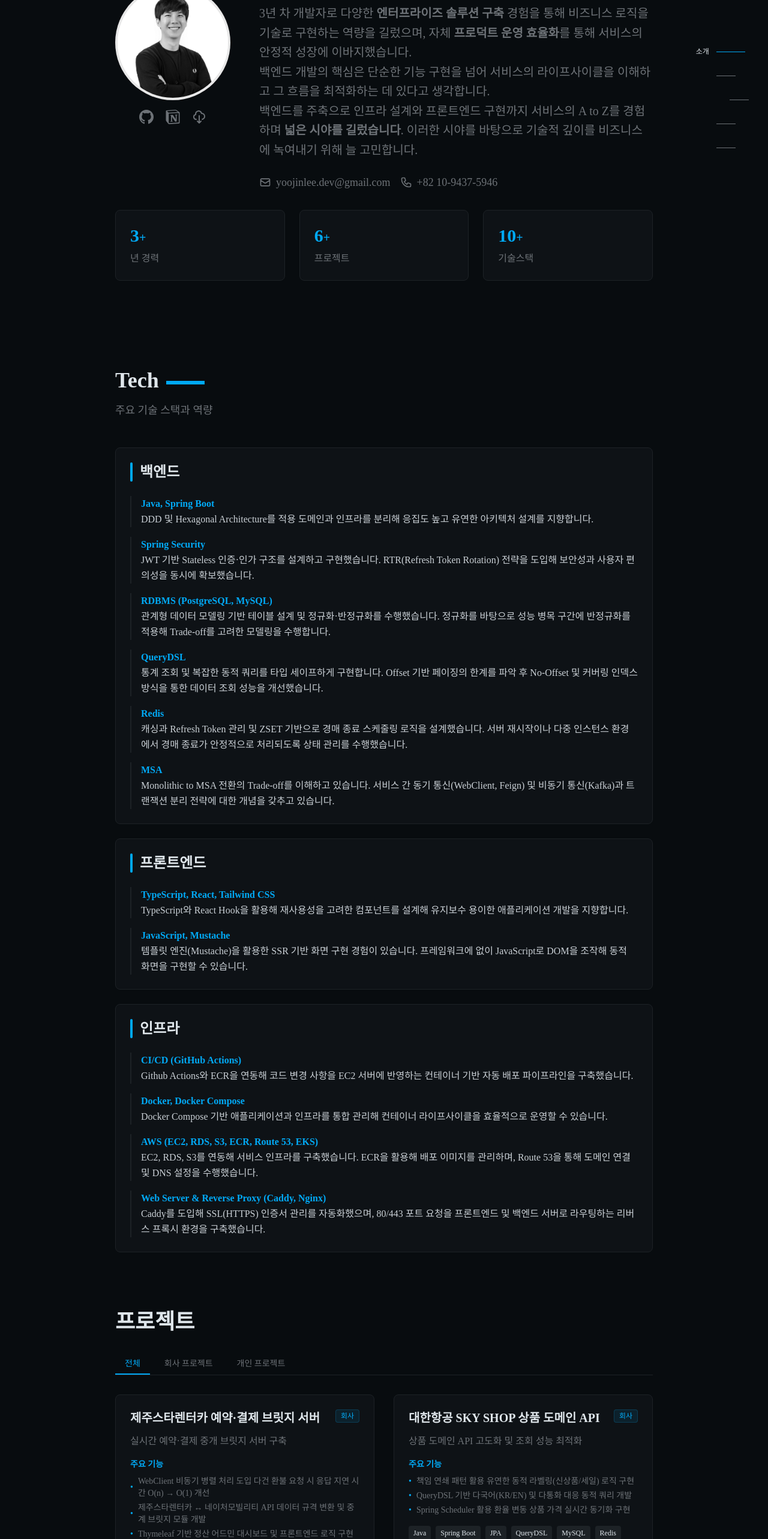
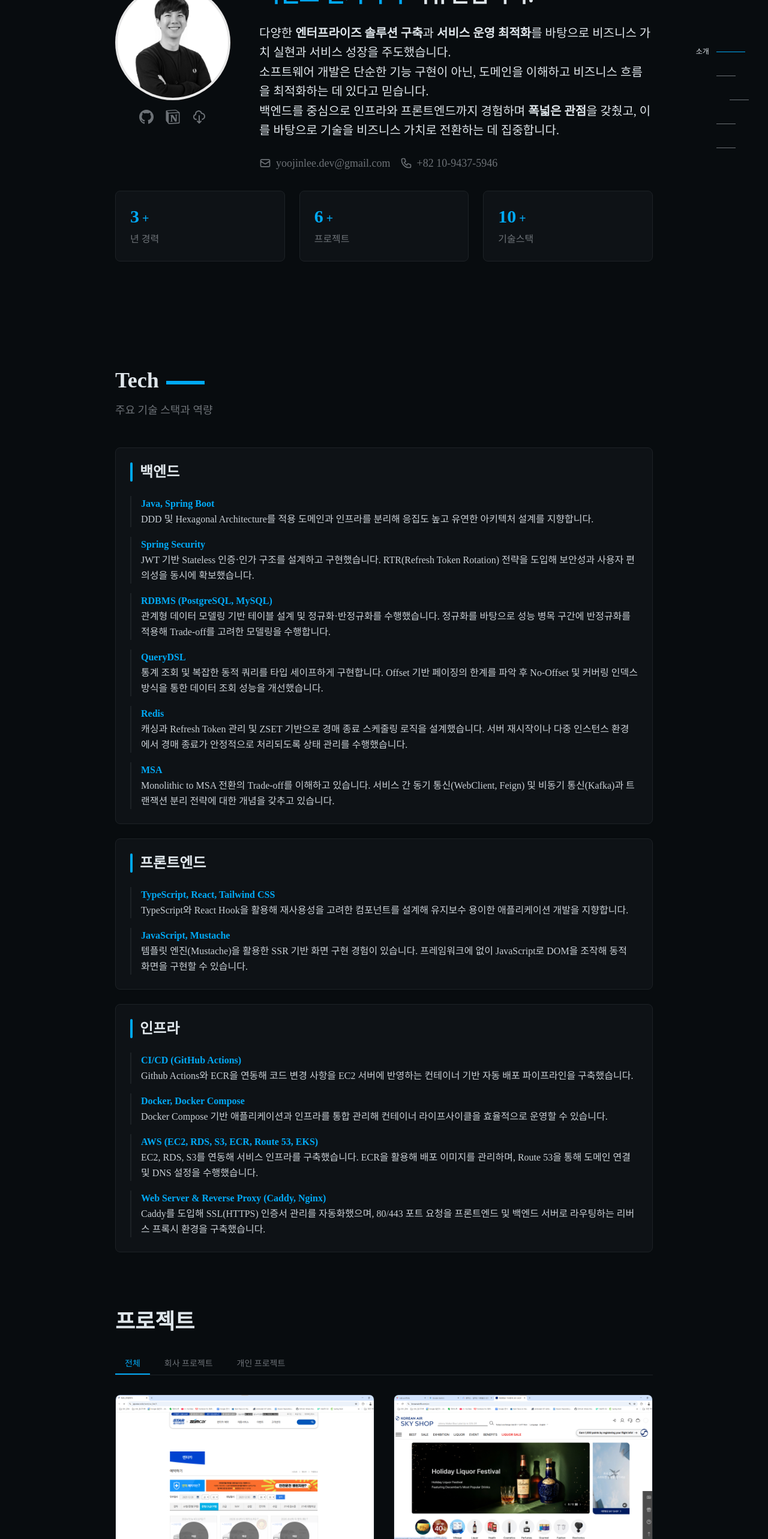
Before and after one commit to U-jinLee/web-portfolio, a React (Vite) app: page / in a window 1280 px wide. Shown: the part 234-2800 px from the top of the page at 60% size. Built offline with nearby package versions, Linux system fonts and the light colour scheme.

Commit message:
feat: Hero Component의 소개 변경

```diff
--- a/src/components/Hero.tsx
+++ b/src/components/Hero.tsx
@@ -61,10 +61,10 @@ const Hero = () => {
                 데이터 흐름 너머의 사용자 가치를 연결하는 <span className="text-primary"><b>백엔드 엔지니어</b></span> 이유진입니다.
               </h1>
             </div>
-            <p className="text-lg md:text-xl text-muted-foreground leading-relaxed max-w-2xl text-left">
-              3년 차 개발자로 다양한 <b>엔터프라이즈 솔루션 구축</b> 경험을 통해 비즈니스 로직을 기술로 구현하는 역량을 길렀으며, 자체 <b>프로덕트 운영 효율화</b>를 통해 서비스의 안정적 성장에 이바지했습니다.
-              <br />백엔드 개발의 핵심은 단순한 기능 구현을 넘어 서비스의 라이프사이클을 이해하고 그 흐름을 최적화하는 데 있다고 생각합니다.
-              <br />백엔드를 주축으로 인프라 설계와 프론트엔드 구현까지 서비스의 A to Z를 경험하며 <b>넓은 시야를 길렀습니다</b>. 이러한 시야를 바탕으로 기술적 깊이를 비즈니스에 녹여내기 위해 늘 고민합니다.
+            <p className="text-lg md:text-xl text-foreground leading-relaxed max-w-2xl text-left">
+              다양한 <b>엔터프라이즈 솔루션 구축</b>과 <b>서비스 운영 최적화</b>를 바탕으로 비즈니스 가치 실현과 서비스 성장을 주도했습니다.
+              <br />소프트웨어 개발은 단순한 기능 구현이 아닌, 도메인을 이해하고 비즈니스 흐름을 최적화하는 데 있다고 믿습니다.
+              <br />백엔드를 중심으로 인프라와 프론트엔드까지 경험하며 <b>폭넓은 관점</b>을 갖췄고, 이를 바탕으로 기술을 비즈니스 가치로 전환하는 데 집중합니다.
             </p>
 
             <div className="flex flex-wrap gap-4">
@@ -103,15 +103,15 @@ const Hero = () => {
         </div>
         <div className="grid grid-cols-3 gap-6 pt-8">
           <div className="bg-card border border-border rounded-lg p-6">
-            <div className="text-3xl font-bold text-primary mb-2">3<span className="text-xl">+</span></div>
+            <div className="text-3xl font-bold text-primary mb-2">3<span className="text-xl"> +</span></div>
             <div className="text-muted-foreground">년 경력</div>
           </div>
           <div className="bg-card border border-border rounded-lg p-6">
-            <div className="text-3xl font-bold text-primary mb-2">6<span className="text-xl">+</span></div>
+            <div className="text-3xl font-bold text-primary mb-2">6<span className="text-xl"> +</span></div>
             <div className="text-muted-foreground">프로젝트</div>
           </div>
           <div className="bg-card border border-border rounded-lg p-6">
-            <div className="text-3xl font-bold text-primary mb-2">10<span className="text-xl">+</span></div>
+            <div className="text-3xl font-bold text-primary mb-2">10<span className="text-xl"> +</span></div>
             <div className="text-muted-foreground">기술스택</div>
           </div>
         </div>
--- a/src/components/Projects.tsx
+++ b/src/components/Projects.tsx
@@ -8,6 +8,7 @@ function Projects() {
   const projects = [
     {
       title: "제주스타렌터카 예약·결제 브릿지 서버",
+      thumbnail: "./projects/zzimcar/star_booking.png",
       type: "company" as const,
       description: "실시간 예약·결제 중개 브릿지 서버 구축",
       tech: ["Java", "Spring Boot", "Spring Security", "QueryDSL", "MySQL", "Thymeleaf", "Apache POI"],
@@ -66,6 +67,7 @@ function Projects() {
     },
     {
       title: "대한항공 SKY SHOP 상품 도메인 API",
+      thumbnail: "./projects/tenth/korean_air_product_english.png",
       type: "company" as const,
       description: "상품 도메인 API 고도화 및 조회 성능 최적화",
       tech: ["Java", "Spring Boot", "JPA", "QueryDSL", "MySQL", "Redis", "AWS"],
@@ -117,6 +119,7 @@ function Projects() {
     },
     {
       title: "대한축구협회 PLAY KFA 쇼핑몰 구축",
+      thumbnail: "./projects/tenth/main.png",
       type: "company" as const,
       description: "KFA 공식 굿즈 판매 및 이벤트 관리를 위한 커머스 플랫폼",
       tech: ["Java", "Spring Boot", "QueryDSL", "MySQL", "Mustache"],
@@ -165,6 +168,7 @@ function Projects() {
     },
     {
       title: "포인트 적립형 쇼핑몰 애즈워드",
+      thumbnail: "./projects/tenth/adsward_main.png",
       type: "company" as const,
       description: "포인트 기반 쇼핑몰 애즈워드 어드민 개발",
       tech: ["Java", "Spring Boot", "QueryDSL", "MySQL", "Mustache", "AWS"],
@@ -255,6 +259,7 @@ function Projects() {
     // },
     {
       title: "실시간 중고 경매 플랫폼 BCM",
+      thumbnail: "./projects/bcm/bcm_bid_page.png",
       type: "personal" as const,
       description: "STOMP 및 Redis 기반 실시간 경매 플랫폼",
       tech: ["Java", "Spring Boot", "STOMP(WebSocket)", "Redis", "PostgreSQL", "AWS", "Github Actions", "Docker"],
@@ -310,6 +315,7 @@ function Projects() {
     },
     {
         title: "REST API 성숙도 3단계 채용 서비스",
+        thumbnail: "./projects/personal/restful_api.png",
         type: "personal" as const, // 개인 과제/프로젝트로 보임
         role: "백엔드 개발 (기여도 100%)",
         duration: "2023.10 - 2023.10",
@@ -421,10 +427,20 @@ function Projects() {
                   setSelectedProject(projects.indexOf(project))
                   setSelectedImage(0)
                 }}
-                className="bg-card border border-border rounded-lg p-6 hover:border-primary transition-all cursor-pointer hover:shadow-lg hover:shadow-primary/10 w-full md:w-[calc(50%-1rem)] lg:w-[calc(50%-1rem)]"
+                className="bg-card border border-border rounded-lg overflow-hidden hover:border-primary transition-all cursor-pointer hover:shadow-lg hover:shadow-primary/10 w-full md:w-[calc(50%-1rem)] lg:w-[calc(50%-1rem)]"
               >
-                <div className="flex items-start justify-between gap-3 mb-3">
-                  <h3 className="text-xl font-bold flex-1">{project.title}</h3>
+                {project.thumbnail && (
+                  <div className="aspect-video w-full overflow-hidden bg-secondary/50">
+                    <img
+                      src={project.thumbnail}
+                      alt={project.title}
+                      className="w-full h-full object-cover hover:scale-105 transition-transform duration-300"
+                    />
+                  </div>
+                )}
+                <div className="p-6">
+                  <div className="flex items-start justify-between gap-3 mb-3">
+                    <h3 className="text-xl font-bold flex-1">{project.title}</h3>
                   <span
                     className={`px-2 py-0.5 rounded text-xs font-medium shrink-0 whitespace-nowrap ${
                       project.type === "company"
@@ -499,6 +515,7 @@ function Projects() {
                     </div>
                     <span className="text-xs text-muted-foreground">더보기 →</span>
                   </div>
+                </div>
                 </div>
               </div>
             ))}
```
